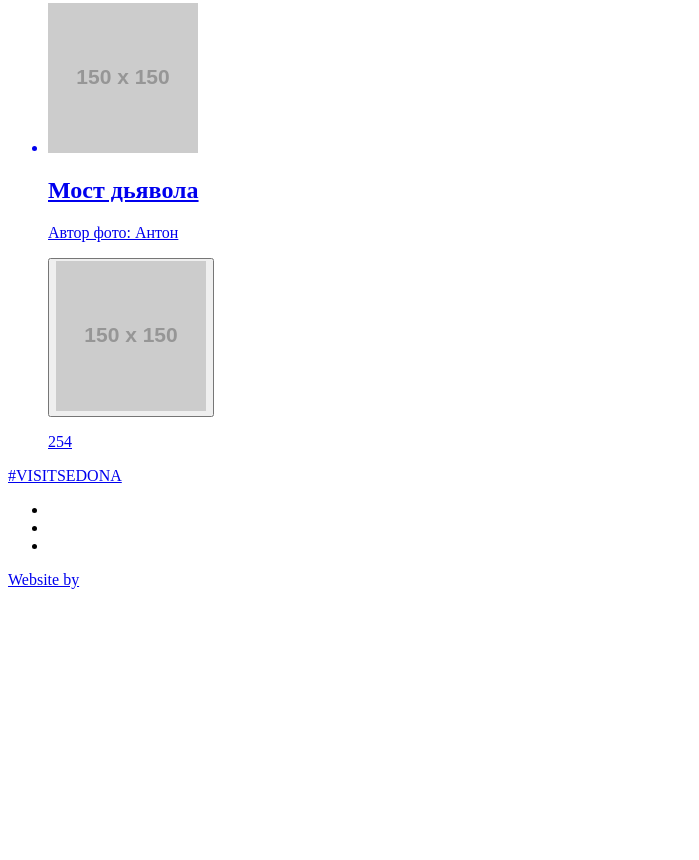
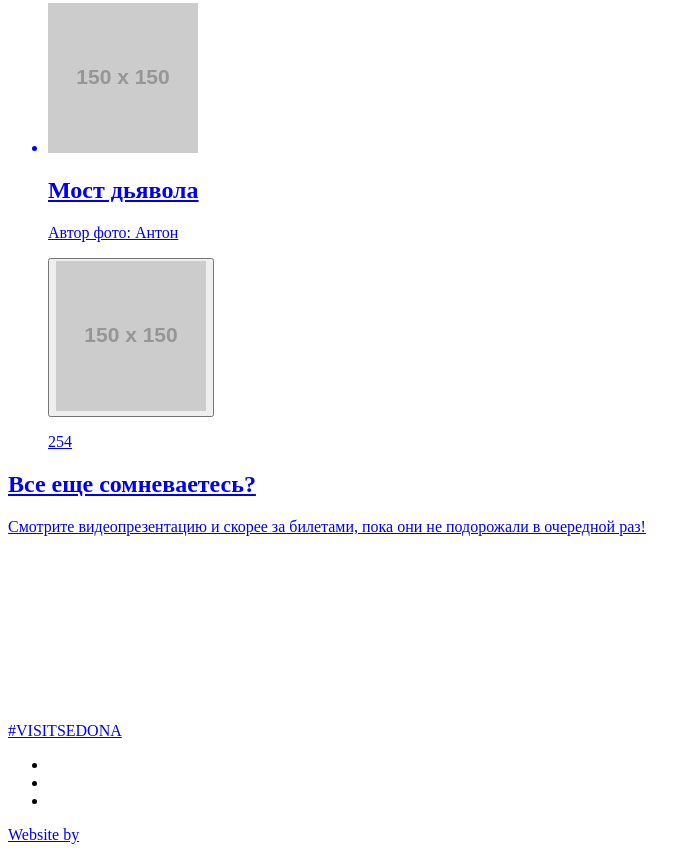
Before and after one commit to pntflrd/376727-sedona-19, a website: page source/photo.html in a window 1280 px wide. Shown: the part 1930-2790 px from the top of the page, without its empty margins (0-699 px from the left). Before the commit the page ends 2535 px from the top, so only its background shows below. Drawn offline with Linux system fonts and the light colour scheme; placeholder pictures from the web are drawn by us.

Commit message:
Разметка страницы фото и видео

```diff
--- a/source/photo.html
+++ b/source/photo.html
@@ -68,6 +68,11 @@
             </li>
           </ul>
         </section>
+        <section class="presentation">
+          <h2 class="presentation__title">Все еще сомневаетесь?</h2>
+          <p class="presentation__description">Смотрите видеопрезентацию и скорее за билетами, пока они не подорожали в очередной раз!</p>
+          <video class="presentation__video"></video>
+        </section>
       </main>
       <footer class="page-footer">
         <div class="page-footer__content footer-content">
```
